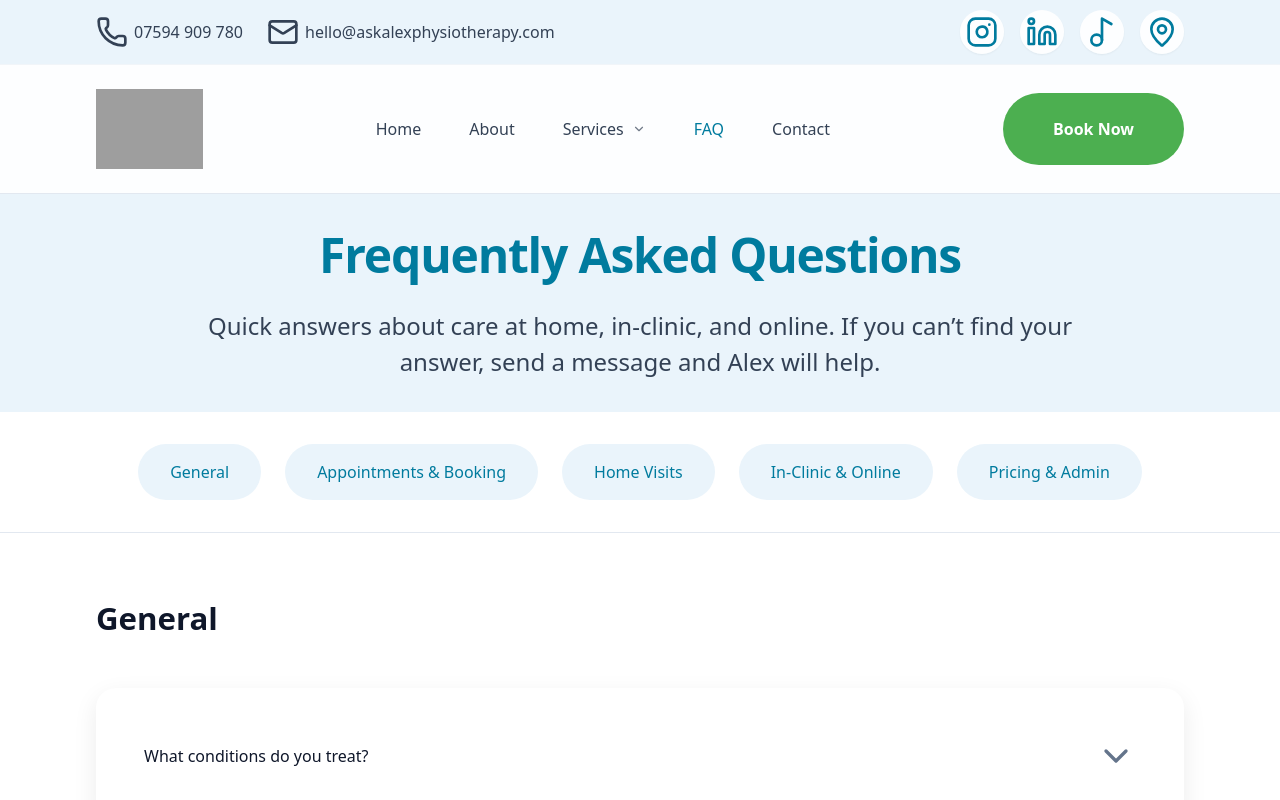
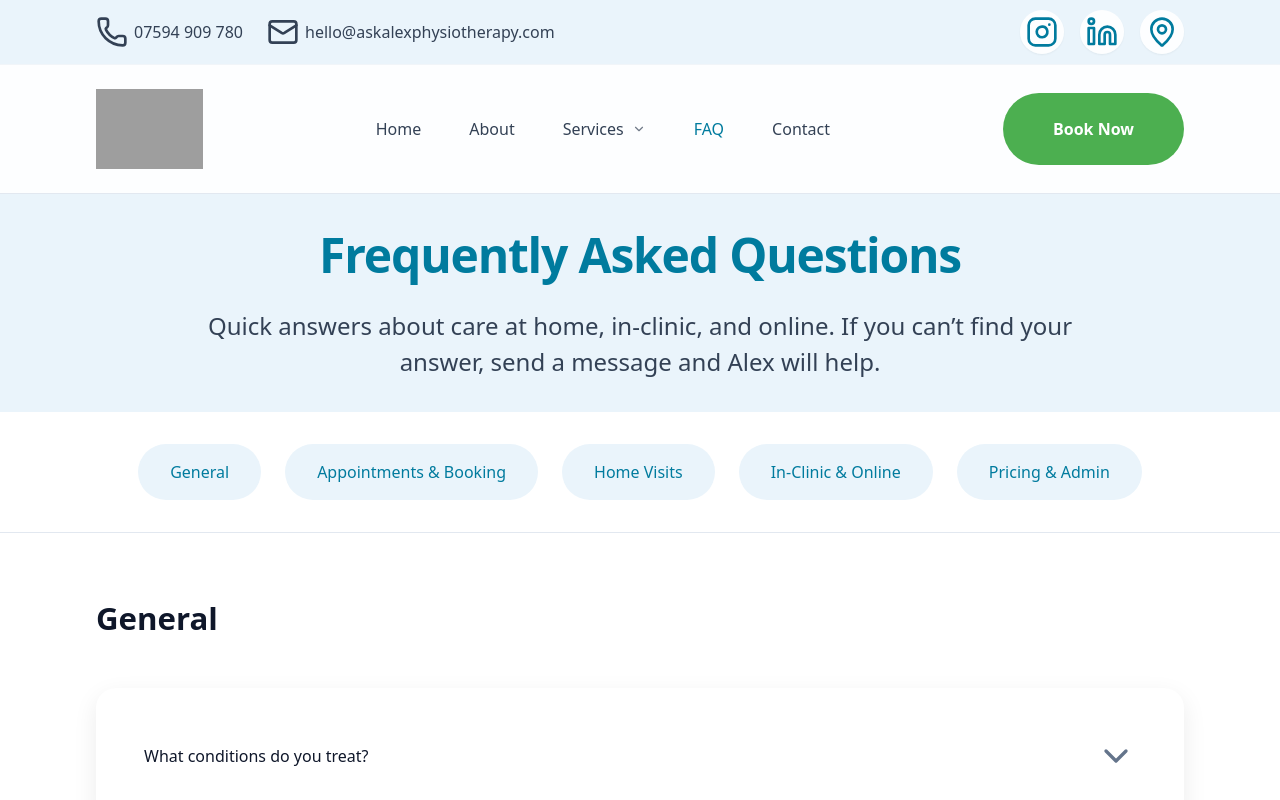
Before and after one commit to askalexphysiotherapy/askalex-physiotherapy-site, a Next.js app: page /faq in a window 1280 px wide. Shown: the top 800 px of the page. Built offline with nearby package versions, Linux system fonts and the light colour scheme; grey boxes are pictures that could not be loaded.

Commit message:
tiktok removed, google profile

```diff
--- a/components/Footer.tsx
+++ b/components/Footer.tsx
@@ -1,13 +1,12 @@
 import Image from "next/image";
 import Link from "next/link";
-import { Instagram, Linkedin, Music2, MapPin } from "lucide-react";
+import { Instagram, Linkedin, MapPin } from "lucide-react";
 import { site } from "@/lib/content";
 import { Container } from "./Container";
 
 const iconMap: Record<string, React.ComponentType<{ className?: string }>> = {
 	instagram: Instagram,
 	linkedin: Linkedin,
-	tiktok: Music2,
 	google: MapPin
 };
 
--- a/components/Header.tsx
+++ b/components/Header.tsx
@@ -2,7 +2,7 @@
 
 import Image from "next/image";
 import Link from "next/link";
-import { Phone, Mail, Instagram, Linkedin, Music2, MapPin, ChevronDown } from "lucide-react";
+import { Phone, Mail, Instagram, Linkedin, MapPin, ChevronDown } from "lucide-react";
 import { site } from "@/lib/content";
 import { MobileNav } from "./MobileNav";
 import { NavLink } from "./NavLink";
@@ -11,7 +11,6 @@ import { Button } from "./Button";
 
 const socialIconMap = {
 	instagram: Instagram,
-	tiktok: Music2,
 	linkedin: Linkedin,
 	google: MapPin
 };
@@ -51,7 +50,8 @@ export function Header() {
 							<div className="flex items-center gap-1.5 md:gap-2">
 								{socialLinks.map((social) => {
 									const Icon = socialIconMap[social.platform as keyof typeof socialIconMap];
-									const href = social.href || `https://${social.platform}.com/placeholder`;
+									const href = social.href;
+									if (!href) return null;
 
 									return (
 										<a
@@ -59,7 +59,11 @@ export function Header() {
 											href={href}
 											target="_blank"
 											rel="noopener noreferrer"
-											aria-label={`Visit our ${social.platform} page`}
+											aria-label={
+												social.platform === "google"
+													? "View our Google Business Profile"
+													: `Visit our ${social.platform} page`
+											}
 											className="rounded-full bg-white/90 p-1 text-medical-blue shadow-sm transition-all hover:-translate-y-0.5 hover:shadow-md focus-visible:outline-none focus-visible:ring-2 focus-visible:ring-medical-blue focus-visible:ring-offset-2 md:p-1.5"
 										>
 											<Icon className="h-3.5 w-3.5 md:h-4 md:w-4" aria-hidden="true" />
--- a/content/site.json
+++ b/content/site.json
@@ -35,8 +35,7 @@
     "social": [
       { "platform": "instagram", "href": "https://www.instagram.com/ask_alex_physiotherapy" },
       { "platform": "linkedin", "href": "https://www.linkedin.com/in/alexander-vikentiou-1b88a3398/" },
-      { "platform": "tiktok", "href": "https://www.tiktok.com/askalexphysiotherapy" },
-      { "platform": "google", "href": "https://g.page/r/your-google-profile" }
+      { "platform": "google", "href": "https://www.google.com/maps/search/?api=1&query=Ask%20Alex%20Physiotherapy%20Barnet%20London" }
     ],
 
     "business": {
@@ -355,8 +354,7 @@
       "social": [
         { "platform": "instagram", "label": "Instagram", "href": "https://www.instagram.com/ask_alex_physiotherapy" },
         { "platform": "linkedin", "label": "LinkedIn", "href": "https://www.linkedin.com/in/alexander-vikentiou-1b88a3398/" },
-        { "platform": "tiktok", "label": "TikTok", "href": "https://www.tiktok.com/ask_alex_physiotherapy" },
-        { "platform": "google", "label": "Google Business Profile", "href": "https://g.page/r/your-google-profile" }
+        { "platform": "google", "label": "Google Business Profile", "href": "https://www.google.com/maps/search/?api=1&query=Ask%20Alex%20Physiotherapy%20Barnet%20London" }
       ],
       "columns": [
         {
```
